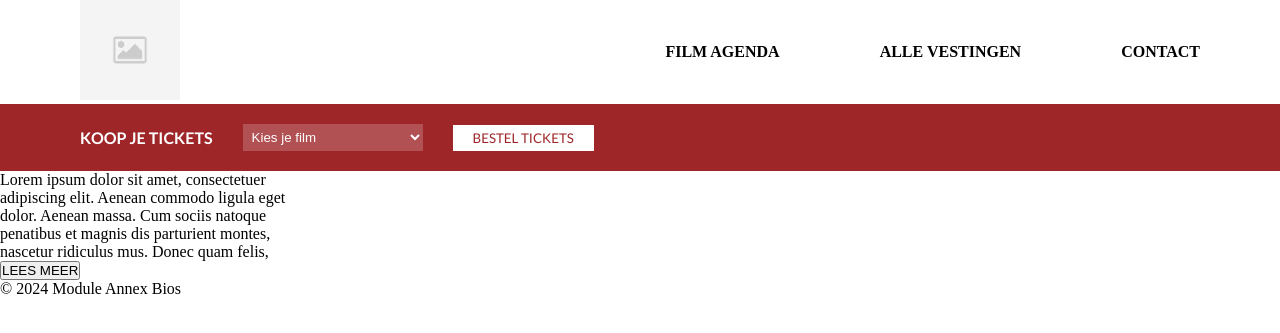
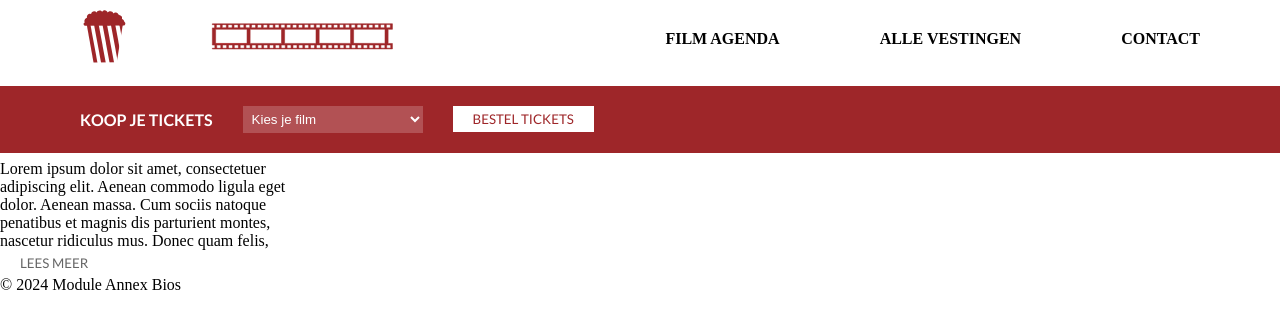
Before and after one commit to Mrblobbey/5-1-Module-AnnexBios, a PHP site: page /index.php in a window 1280 px wide. Shown: the top 333 px of the page. Run offline with PHP 8.4, Linux system fonts and the light colour scheme.

Commit message:
merge main en css

```diff
--- a/website/css/style.css
+++ b/website/css/style.css
@@ -1,23 +1,29 @@
+/*  */
 * {
     margin: 0;
     padding: 0;
+    box-sizing: border-box;
 }
 
 :root {
     --vesting-color: #9E2629;
+    --footer-color: #666666;
+    --border-radius: 80px;
+    --basic-font: 'lato', sans-serif;
 }
 
 .header {
     background-color: white;
     display: flex;
+    min-height: 160px;
     justify-content: space-between;
     flex-wrap: wrap;
     align-items: center;
 }
 .logo img{
-    height: 100px;
+    height: 60px;
     width: auto;
-    padding-left: 80px;
+    padding-left: var(--border-radius);
 }
 
 .nav ul {
@@ -33,7 +39,7 @@
     color: black;
     font-weight: bold;
     text-transform: uppercase;
-    padding-right: 80px;
+    padding-right: var(--border-radius);
 }
 
 .nav2 {
@@ -46,8 +52,9 @@
     display: flex;
     gap: 30px;
     align-items: center;
-    padding-left: 80px;
+    padding-left: var(--border-radius);
 }
+
 .nav2 button {
     background-color:white;
     color: var(--vesting-color);
@@ -55,11 +62,11 @@
     padding: 5px 20px;
     cursor: pointer;
     text-transform: uppercase;
-font-family: 'lato', sans-serif;
+    font-family: var(--basic-font);
 }
 
 .nav2 label {
- font-family: 'lato', sans-serif;
+ font-family: var(--basic-font);
  font-weight: 700;
     text-transform: uppercase;
     color: white;
@@ -74,3 +81,13 @@
     color: white;
     width: 180px;
 }
+
+.footer button {
+    background-color:white;
+    color: var(--footer-color);
+    border: none;
+    padding: 5px 20px;
+    cursor: pointer;
+    text-transform: uppercase;
+    font-family: var(--basic-font);
+}
--- a/website/includes/header.php
+++ b/website/includes/header.php
@@ -5,13 +5,14 @@
     <link href="https://fonts.googleapis.com/css2?family=Lato:wght@400;700;900&display=swap" rel="stylesheet">
     <meta charset="UTF-8">
     <meta name="viewport" content="width=device-width, initial-scale=1.0">
-    <title>Document</title>
+    <title>Annex Bios</title>
 </head>
 <body>
 
 <header class="header">
         <div class="logo">
-        <img src="Photos/dummy_photo.png" alt="">
+        <img src="Photos/popcorn.svg" alt="">
+        <img src="Photos/filmroll_logo.svg" alt="">
         </div>
     <nav class="nav">
         <ul>
```
Also changed, not shown: website/Photos/filmroll_footer.svg (added), website/Photos/filmroll_logo.svg (added), website/Photos/popcorn.svg (added), website/film_roll.png (added), 2 other files.
